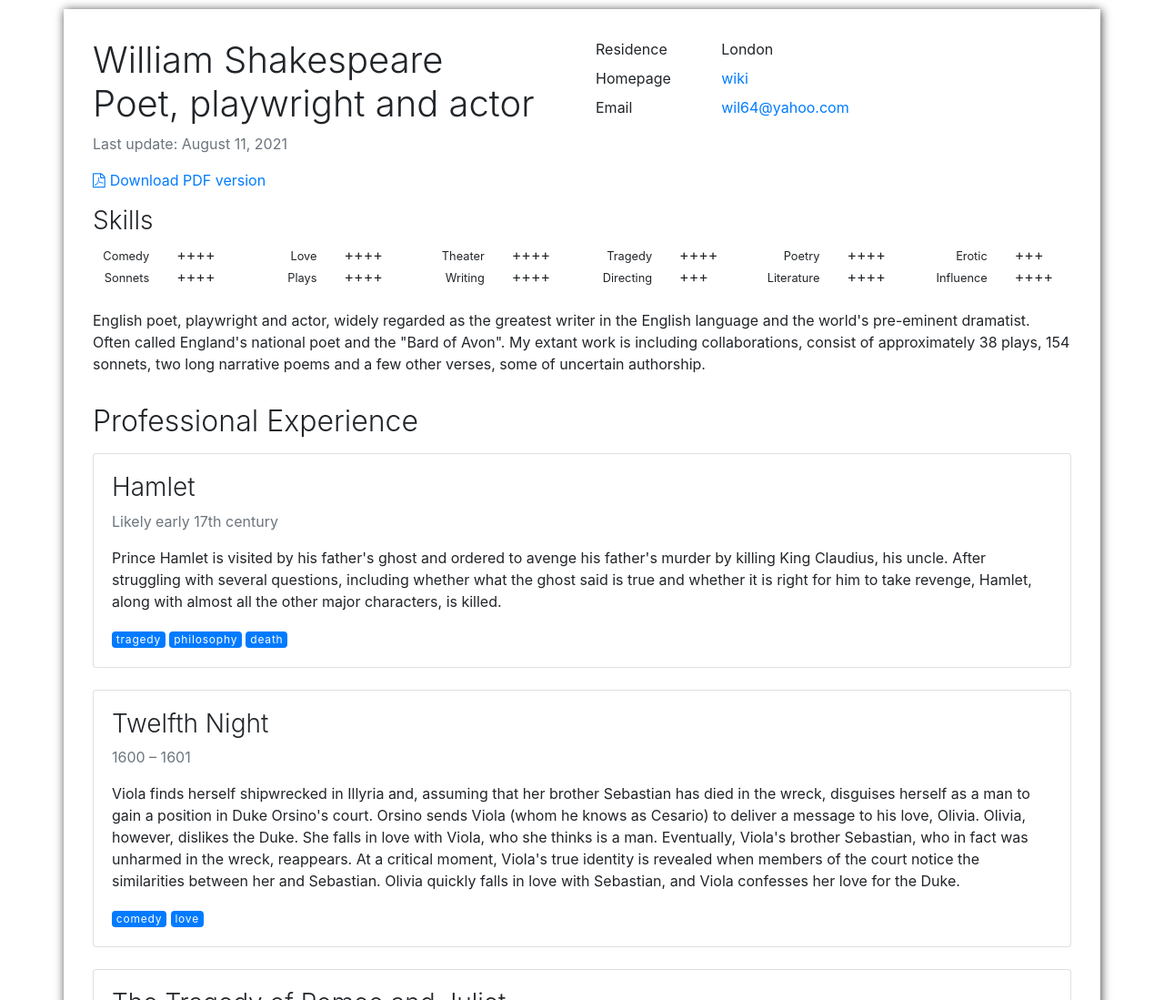
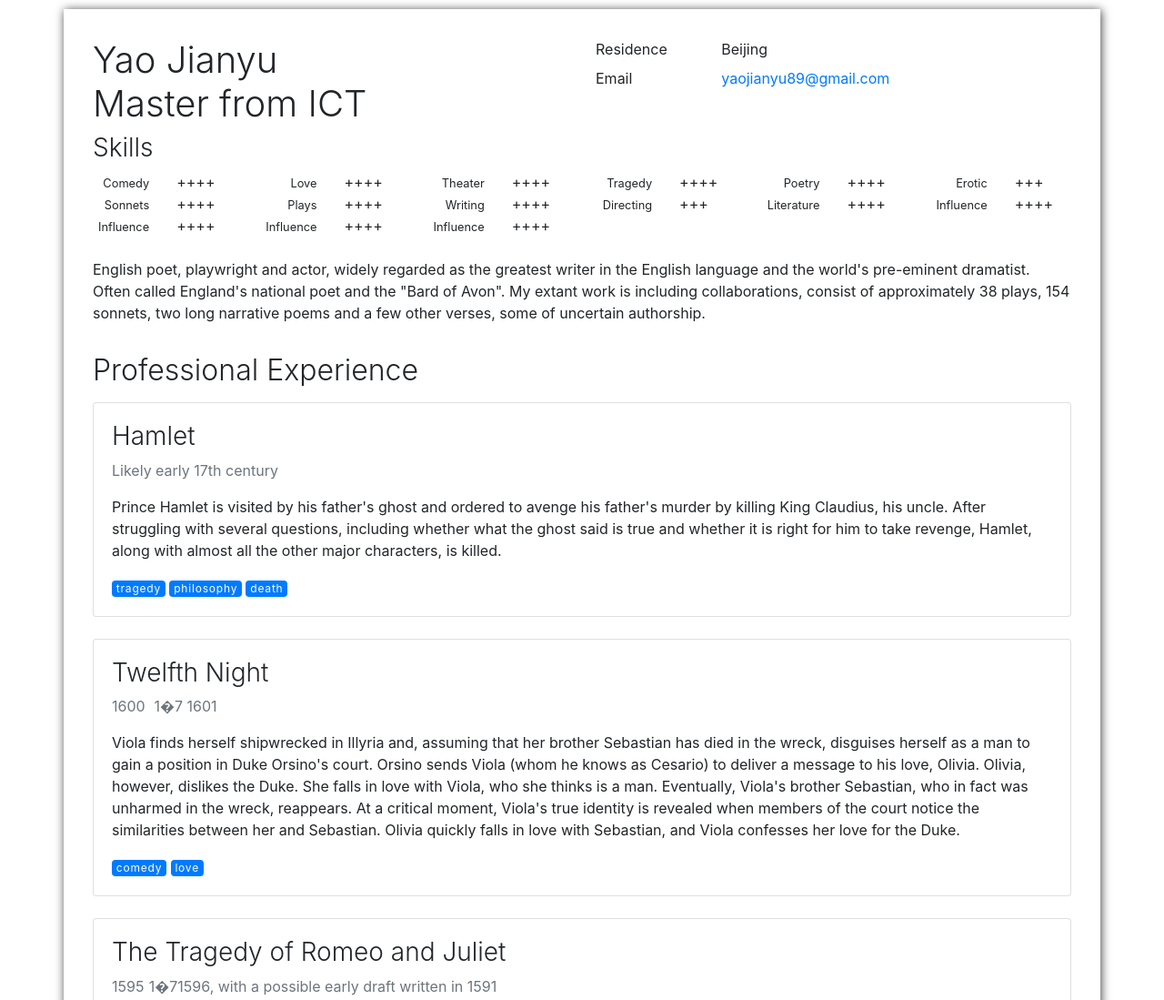
Before and after one commit to WuguanYao/cv-template, a plain HTML site: page index.html in a window 1280 px wide. Shown: the top 1099 px of the page at 91% size. Drawn offline with nearby package versions, Linux system fonts and the light colour scheme.

Commit message:
Deploying to gh-pages from  @ 8b6765e63694c96b583afd105261662a576c2aad 🚀

```diff
--- a/index.html
+++ b/index.html
@@ -3,7 +3,7 @@
 <head>
     <meta charset="UTF-8"/>
     <meta name="viewport" content="width=device-width, initial-scale=1">
-    <title>William Shakespeare. Poet, playwright and actor</title>
+    <title>Yao Jianyu. Master from ICT</title>
     <link rel="icon" href="favicon.ico" type="image/x-icon"/>
     <link rel="stylesheet" href="https://stackpath.bootstrapcdn.com/bootstrap/4.1.3/css/bootstrap.min.css">
     <link rel="stylesheet" href="https://maxcdn.bootstrapcdn.com/font-awesome/4.7.0/css/font-awesome.min.css">
@@ -13,27 +13,17 @@
 <div class="container page">
     <div class="row">
         <div class="col-md-6 col-print-6">
-            <h1>William Shakespeare<br/>Poet, playwright and actor</h1>
-            <p>
-                <time datetime="" class="text-muted">Last update: August 11, 2021</time>
-            </p>
-            <p>
-                <span class="screen"><a href="william-shakespeare.poet-playwright-and-actor.pdf"><i class="fa fa-file-pdf-o" aria-hidden="true"></i>Download PDF version</a></span>
-                <span class="print">The online version is available at <a href="https://WuguanYao.github.io/cv-template" class="text-nowrap"><i
-                    class="fa fa-github" aria-hidden="true"></i>https://WuguanYao.github.io/cv-template</a></span>
-            </p>
+            <h1>Yao Jianyu<br/>Master from ICT</h1>
+            <!-- <p>
+                <time datetime="" class="text-muted">Last update: August 12, 2021</time>
+            </p> -->
         </div>
         <div class="col-md-6 col-print-6">
             <dl class="row">
                 <dt class="col-md-3">Residence</dt>
-                <dd class="col-md-9">London</dd>
-                <dt class="col-md-3">Homepage</dt>
-                <dd class="col-md-9"><a href="https://en.wikipedia.org/wiki/William_Shakespeare">
-                  <span class="print">https://en.wikipedia.org/wiki/William_Shakespeare</span>
-                  <span class="screen">wiki</span>
-                </a></dd>
+                <dd class="col-md-9">Beijing</dd>
                 <dt class="col-md-3">Email</dt>
-                <dd class="col-md-9"><a href="mailto:wil64@yahoo.com">wil64@yahoo.com</a></dd>
+                <dd class="col-md-9"><a href="mailto:yaojianyu89@gmail.com">yaojianyu89@gmail.com</a></dd>
             </dl>
         </div>
     </div>
@@ -112,6 +102,24 @@
         <div class="col-print-1 col-3 col-md-2 col-lg-1">
             ++++
         </div>
+        <div class="col-print-1 col-3 col-md-2 col-lg-1 text-right">
+            <small>Influence</small>
+        </div>
+        <div class="col-print-1 col-3 col-md-2 col-lg-1">
+            ++++
+        </div>
+        <div class="col-print-1 col-3 col-md-2 col-lg-1 text-right">
+            <small>Influence</small>
+        </div>
+        <div class="col-print-1 col-3 col-md-2 col-lg-1">
+            ++++
+        </div>
+        <div class="col-print-1 col-3 col-md-2 col-lg-1 text-right">
+            <small>Influence</small>
+        </div>
+        <div class="col-print-1 col-3 col-md-2 col-lg-1">
+            ++++
+        </div>
     </div>
 
     <p>
@@ -139,7 +147,7 @@
     <div class="card mb-4">
         <div class="card-body">
             <h3>Twelfth Night</h3>
-            <p class="text-muted">1600 – 1601</p>
+            <p class="text-muted">1600  1�7 1601</p>
 
             <p>Viola finds herself shipwrecked in Illyria and, assuming that her brother Sebastian has died in the wreck, disguises herself as a man to gain a position in Duke Orsino&#39;s court. Orsino sends Viola (whom he knows as Cesario) to deliver a message to his love, Olivia. Olivia, however, dislikes the Duke. She falls in love with Viola, who she thinks is a man. Eventually, Viola&#39;s brother Sebastian, who in fact was unharmed in the wreck, reappears. At a critical moment, Viola&#39;s true identity is revealed when members of the court notice the similarities between her and Sebastian. Olivia quickly falls in love with Sebastian, and Viola confesses her love for the Duke.</p>
 
@@ -152,7 +160,7 @@
     <div class="card mb-4">
         <div class="card-body">
             <h3>The Tragedy of Romeo and Juliet</h3>
-            <p class="text-muted">1595–1596, with a possible early draft written in 1591</p>
+            <p class="text-muted">1595 1�71596, with a possible early draft written in 1591</p>
 
             <p>In Verona, Italy, two families, the Montagues and the Capulets, are in the midst of a bloody feud. Romeo, a Montague, and Juliet, a Capulet, fall in love and struggle to maintain their relationship in the face of familial hatred. After Romeo kills Juliet&#39;s cousin Tybalt in a fit of passion, things fall apart. Both lovers eventually commit suicide within minutes of each other, and the feuding families make peace over their recent grief.</p>
 
```
Also changed, not shown: 2 other files.
